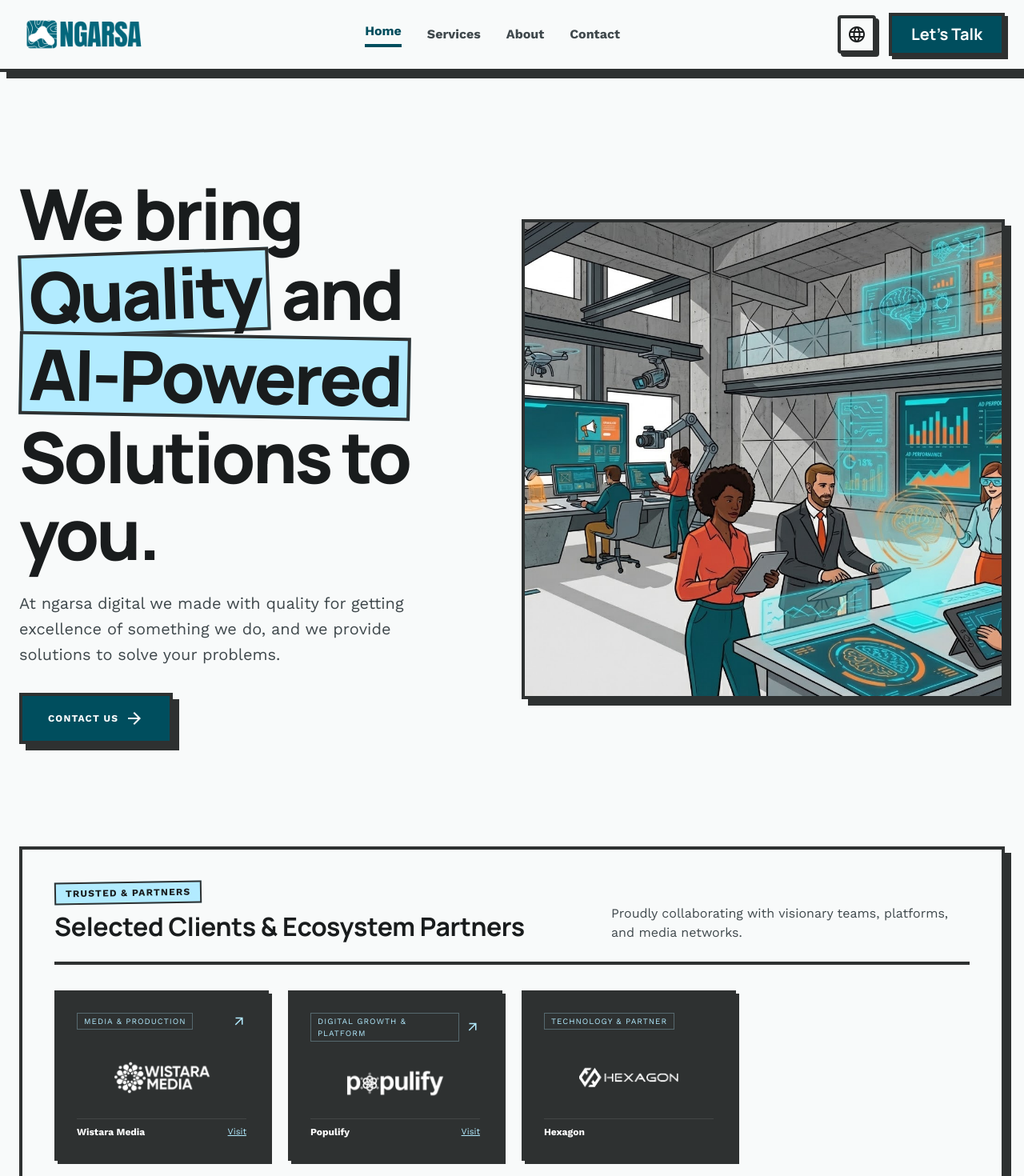
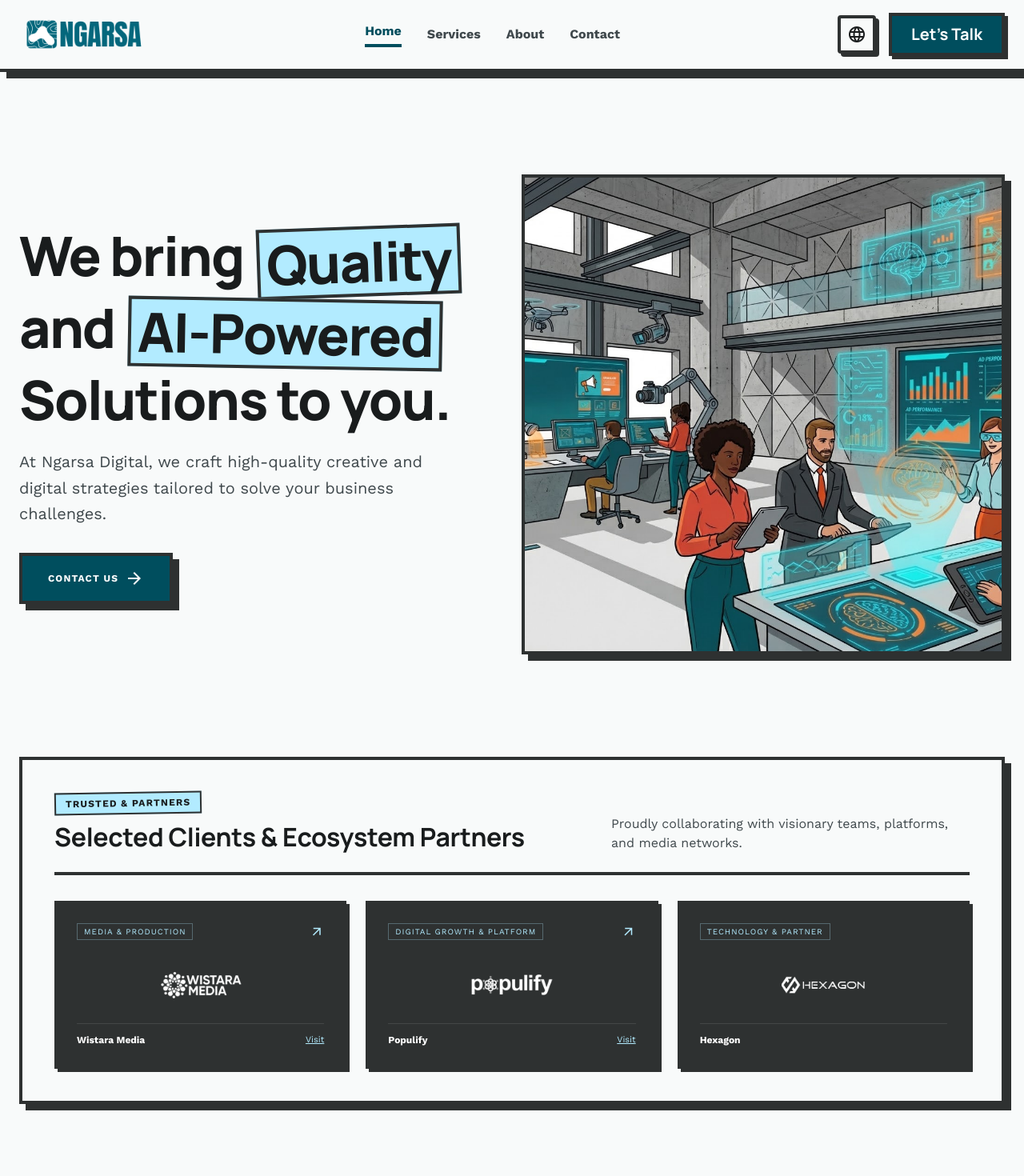
Before and after one commit to ngarsa-digital/ngarsa-website, a Next.js app: page /en in a window 1280 px wide. Shown: the top 1470 px of the page at 80% size. Built offline with nearby package versions, Linux system fonts and the light colour scheme.

Commit message:
feat: enhance ClientsSection layout and improve Home component styling

```diff
--- a/features/home/clients-section.tsx
+++ b/features/home/clients-section.tsx
@@ -56,7 +56,7 @@
           </p>
         </div>
 
-        <div className="grid grid-cols-1 sm:grid-cols-2 lg:grid-cols-4 gap-6">
+        <div className="grid grid-cols-1 md:grid-cols-3 gap-6">
           {clients.map((client) => {
             const hasLink = client.url !== "#";
             const CardWrapper = hasLink ? "a" : "div";
@@ -73,7 +73,7 @@
               <CardWrapper
                 key={client.name}
                 {...linkProps}
-                className="bg-inverse-surface text-inverse-on-surface border-4 border-inverse-surface brutalist-shadow-sm p-6 flex flex-col justify-between group hover:translate-x-1 hover:translate-y-1 hover:shadow-none transition-all duration-200 relative min-h-42.5"
+                className="bg-inverse-surface text-inverse-on-surface border-4 border-inverse-surface brutalist-shadow-sm p-6 flex flex-col justify-between group hover:translate-x-1 hover:translate-y-1 hover:shadow-none transition-all duration-200 relative min-h-45"
               >
                 <div className="flex items-center justify-between gap-2 mb-2">
                   <span className="text-[10px] font-label-bold tracking-widest text-primary-fixed uppercase border border-primary-fixed/30 px-2 py-0.5">
@@ -89,17 +89,17 @@
                   )}
                 </div>
 
-                <div className="relative h-16 w-full flex items-center justify-center my-3">
+                <div className="relative h-16 w-full flex items-center justify-center my-4">
                   <Image
                     src={client.logo}
                     alt={client.alt}
-                    width={140}
+                    width={130}
                     height={50}
-                    className="max-h-12 w-auto object-contain filter group-hover:scale-105 transition-transform duration-200"
+                    className="h-10 w-auto object-contain filter group-hover:scale-105 transition-transform duration-200"
                   />
                 </div>
 
-                <div className="flex items-center justify-between pt-2 border-t border-white/10 text-xs font-body-md text-surface-variant">
+                <div className="flex items-center justify-between pt-3 border-t border-white/10 text-xs font-body-md text-surface-variant">
                   <span className="font-bold text-white">{client.name}</span>
                   {hasLink && (
                     <span className="text-primary-fixed underline text-[11px] group-hover:text-white transition-colors">
--- a/features/home/home.tsx
+++ b/features/home/home.tsx
@@ -17,17 +17,21 @@
     <div className="flex flex-col gap-0">
       <section className="max-w-7xl mx-auto px-gutter py-section-gap grid grid-cols-1 md:grid-cols-2 gap-gutter items-center relative">
         <div className="flex flex-col items-start z-10">
-          <h1 className="font-display-lg-mobile md:font-display-lg text-display-lg-mobile md:text-display-lg text-on-surface mb-6">
+          <h1 className="font-manrope text-3xl sm:text-4xl md:text-5xl lg:text-[62px] xl:text-[68px] font-extrabold leading-[1.12] tracking-tight text-on-surface mb-6">
             {t.rich("hero.title", {
               quality: (chunks) => (
-                <span className="bg-primary-fixed px-2 border-4 border-inverse-surface inline-block -rotate-2">{chunks}</span>
+                <span className="bg-primary-fixed text-on-surface px-2 py-0.5 border-3 md:border-4 border-inverse-surface inline-block -rotate-2 whitespace-nowrap mx-1 align-middle">
+                  {chunks}
+                </span>
               ),
               aiPowered: (chunks) => (
-                <span className="bg-primary-fixed px-2 border-4 border-inverse-surface inline-block rotate-1">{chunks}</span>
+                <span className="bg-primary-fixed text-on-surface px-2 py-0.5 border-3 md:border-4 border-inverse-surface inline-block rotate-1 whitespace-nowrap mx-1 align-middle">
+                  {chunks}
+                </span>
               ),
             })}
           </h1>
-          <p className="font-body-lg text-body-lg text-on-surface-variant mb-8 max-w-lg">{t("hero.description")}</p>
+          <p className="font-body-lg text-body-lg text-on-surface-variant mb-8 max-w-lg leading-relaxed">{t("hero.description")}</p>
           <Link href="/contact" className="inline-flex items-center gap-2 bg-primary text-on-primary px-8 py-4 border-4 border-inverse-surface brutalist-shadow font-label-bold text-label-bold uppercase">
             {t("hero.cta")}
             <span className="material-symbols-outlined">arrow_forward</span>
--- a/messages/en.json
+++ b/messages/en.json
@@ -21,7 +21,7 @@
   "home": {
     "hero": {
       "title": "We bring <quality>Quality</quality> and <aiPowered>AI-Powered</aiPowered> Solutions to you.",
-      "description": "At ngarsa digital we made with quality for getting excellence of something we do, and we provide solutions to solve your problems.",
+      "description": "At Ngarsa Digital, we craft high-quality creative and digital strategies tailored to solve your business challenges.",
       "cta": "Contact Us"
     },
     "about": {
--- a/messages/id.json
+++ b/messages/id.json
@@ -20,8 +20,8 @@
   },
   "home": {
     "hero": {
-      "title": "Kami menghadirkan <quality>Kualitas</quality> dan Solusi <aiPowered>Bertenaga AI</aiPowered> untuk Anda.",
-      "description": "Di ngarsa digital kami dibuat dengan kualitas untuk mendapatkan keunggulan dari apa yang kami lakukan, dan kami menyediakan solusi untuk menyelesaikan masalah Anda.",
+      "title": "Kami hadirkan <quality>Kualitas</quality> dan Solusi <aiPowered>Berbasis AI</aiPowered> untuk Anda.",
+      "description": "Di Ngarsa Digital, kami menghadirkan strategi kreatif dan solusi digital berkualitas tinggi untuk menjawab tantangan bisnis Anda.",
       "cta": "Hubungi Kami"
     },
     "about": {
```
